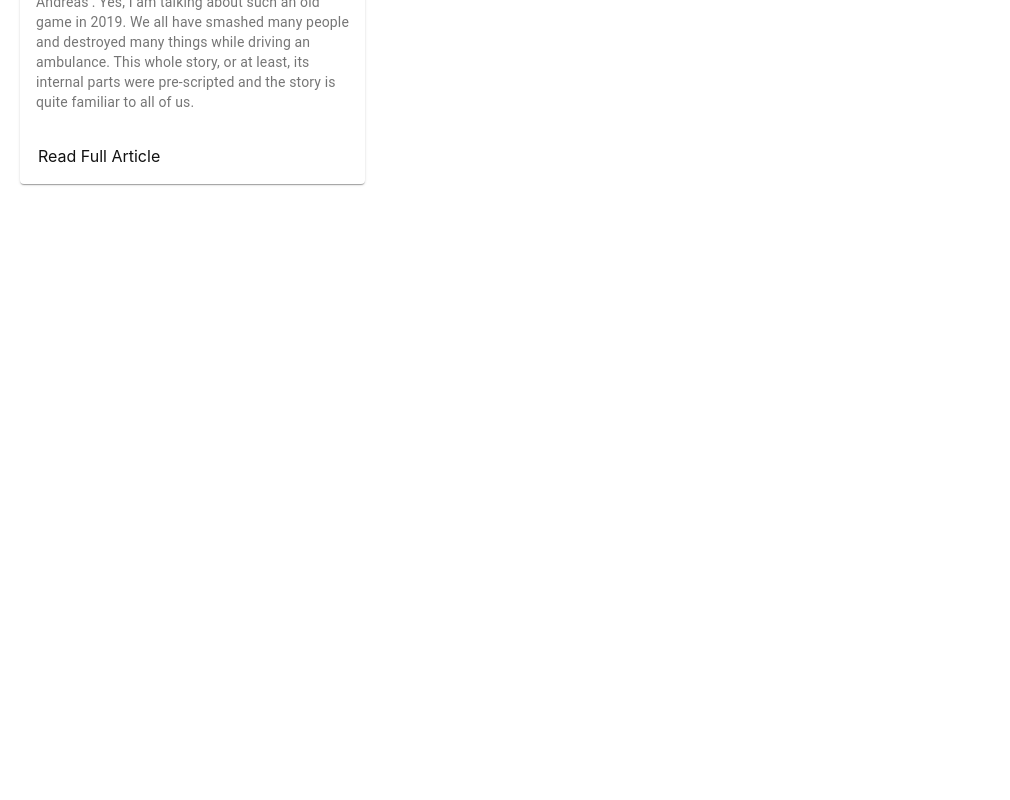
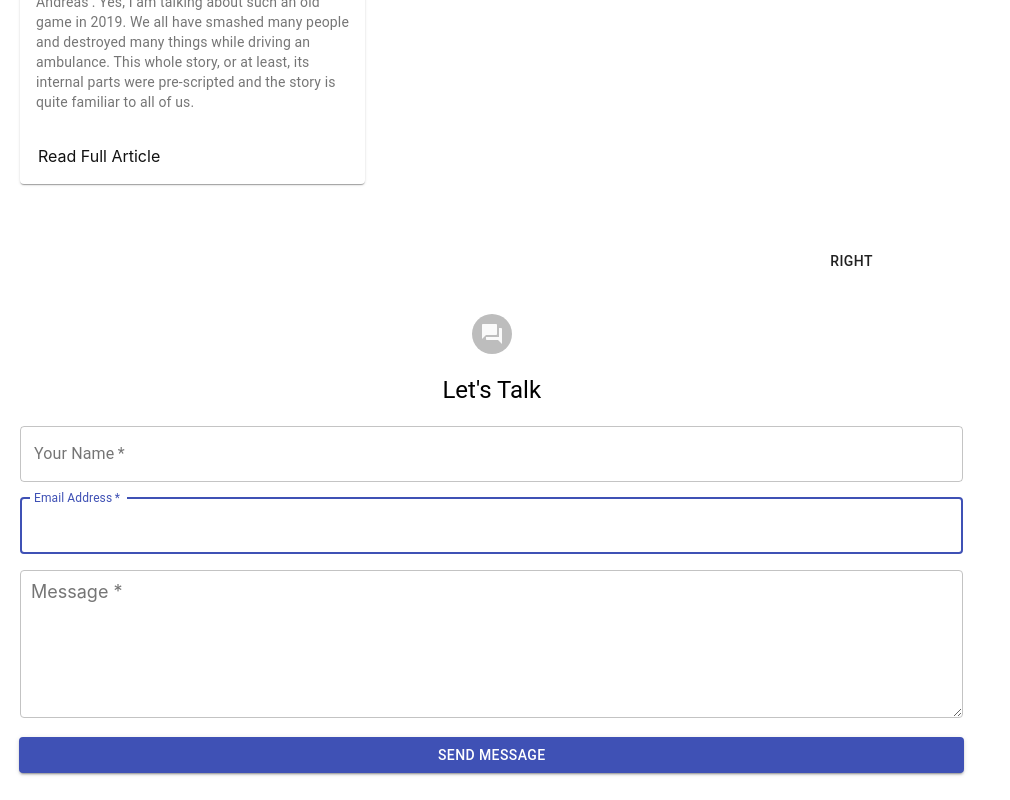
Before and after one commit to TheCoderSingh/web-portfolio, a React (Create React App) app: page / in a window 1280 px wide. Shown: the part 8567-9367 px from the top of the page, without its empty margins (0-1010 px from the left). Before the commit the page ends 8771 px from the top, so only its background shows below. Built offline with nearby package versions, Linux system fonts and the light colour scheme; the HTML template or start-up script is replaced by a standard one.

Commit message:
Create contact form, Add style

```diff
--- a/src/App.css
+++ b/src/App.css
@@ -207,3 +207,20 @@ html {
 	background: -webkit-linear-gradient(to right, #DD2476, #FF512F);
 	background: linear-gradient(to right, #DD2476, #FF512F);
 }
+
+#contact-form {
+	text-align: center;
+}
+
+#message {
+	width: calc(100% - 22px);
+	padding: 10px;
+	font-size: 18px;
+	font-family: inherit;
+	border-color: rgb(195, 195, 195);
+	border-radius: 4px;
+}
+
+#contact-form button {
+	margin: 7px;
+}
--- a/src/components/pages/Contact.js
+++ b/src/components/pages/Contact.js
@@ -1,8 +1,100 @@
 import React from 'react'
+import { Grid } from '@material-ui/core'
+import { makeStyles } from '@material-ui/core/styles'
+import NavIcon from '../common/NavIcon'
+import NavDrawer from '../common/NavDrawer'
+import SectionHeader from '../common/SectionHeader'
+import { TextField, Button, Typography, Avatar, TextareaAutosize } from '@material-ui/core'
+import QuestionAnswerIcon from '@material-ui/icons/QuestionAnswer'
+
+const useStyles = makeStyles(() => ({
+	form: {
+		padding: 20
+	},
+	avatar: {
+		marginLeft: "auto",
+		marginRight: "auto",
+		marginBottom: 20
+	}
+}))
 
 const Contact = () => {
+	const classes = useStyles()
+
 	return (
-		Contact
+		<section id="contact">
+			<Grid container>
+				<Grid item xs={10}>
+					<SectionHeader sectionTitle="Let's Talk!" sectionDescription="I eat computers for breakfast!" />
+				</Grid>
+				<Grid item xs={2}>
+					<NavIcon open={false} />
+					<NavDrawer />
+				</Grid>
+			</Grid>
+			<div id="contact-form">
+				<Avatar className={classes.avatar}>
+					<QuestionAnswerIcon />
+				</Avatar>
+				<Typography component="h1" variant="h5">
+					Let's Talk
+        		</Typography>
+				<Grid container direction="column" spacing={2}>
+					<Grid item xs={12}>
+						<form className={classes.form}>
+							<Grid container spacing={2}>
+								<Grid item xs={12}>
+									<TextField
+										autoComplete="name"
+										name="name"
+										variant="outlined"
+										required
+										fullWidth
+										id="name"
+										label="Your Name"
+										autoFocus
+									/>
+								</Grid>
+								<Grid item xs={12}>
+									<TextField
+										autoComplete="email"
+										name="email"
+										variant="outlined"
+										required
+										fullWidth
+										id="email"
+										type="email"
+										label="Email Address"
+										autoFocus
+									/>
+								</Grid>
+								<Grid item xs={12}>
+									<TextareaAutosize
+										autoComplete="message"
+										variant="outlined"
+										required
+										name="message"
+										label="Message"
+										id="message"
+										rowsMin={6}
+										placeholder="Message *"
+									/>
+								</Grid>
+								<Button
+									type="submit"
+									fullWidth
+									variant="contained"
+									color="primary"
+									className={classes.submit}
+								>
+									Send Message
+          						</Button>
+							</Grid>
+						</form>
+					</Grid>
+				</Grid>
+			</div>
+		</section>
 	)
 }
 
```
